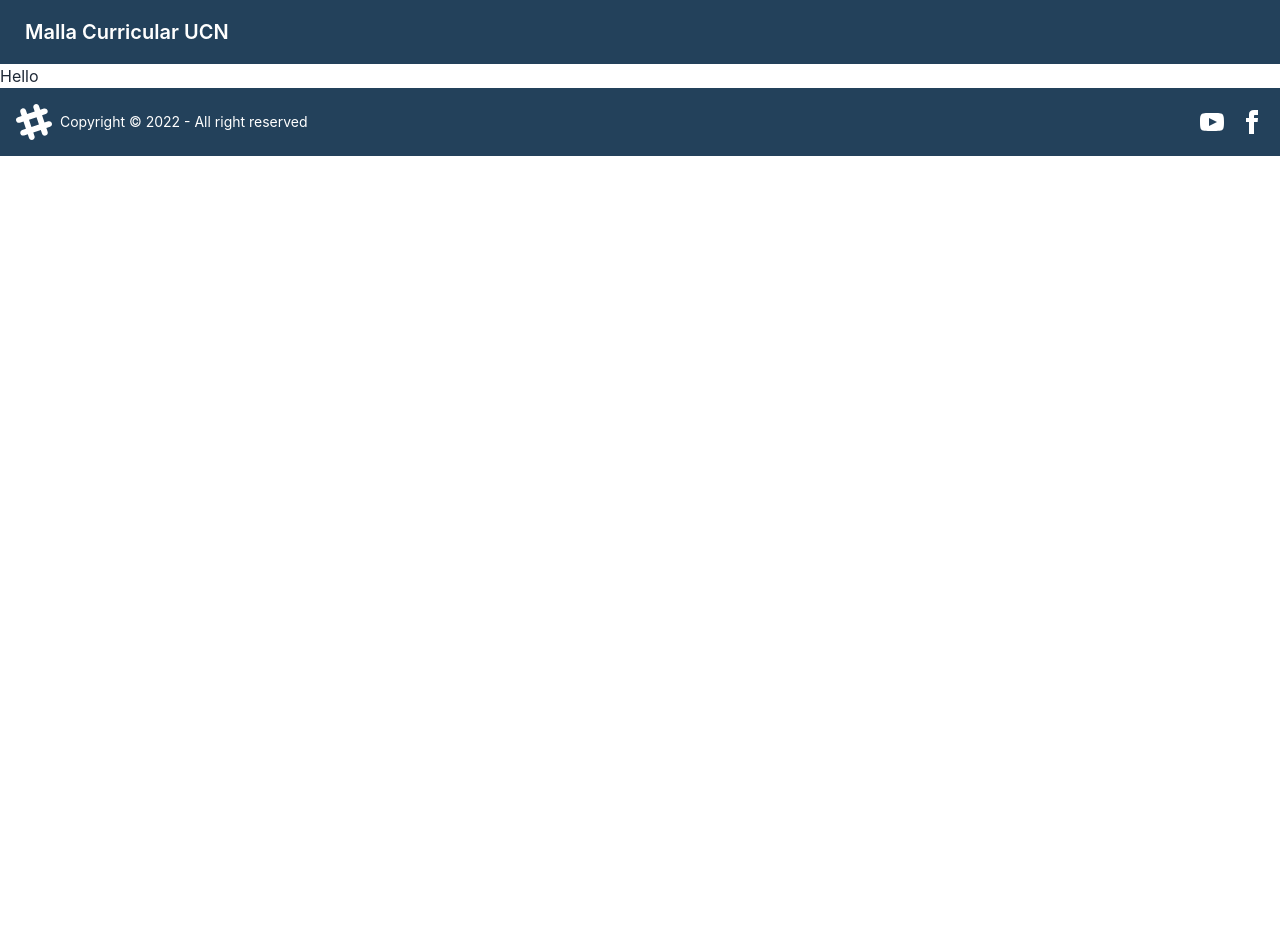
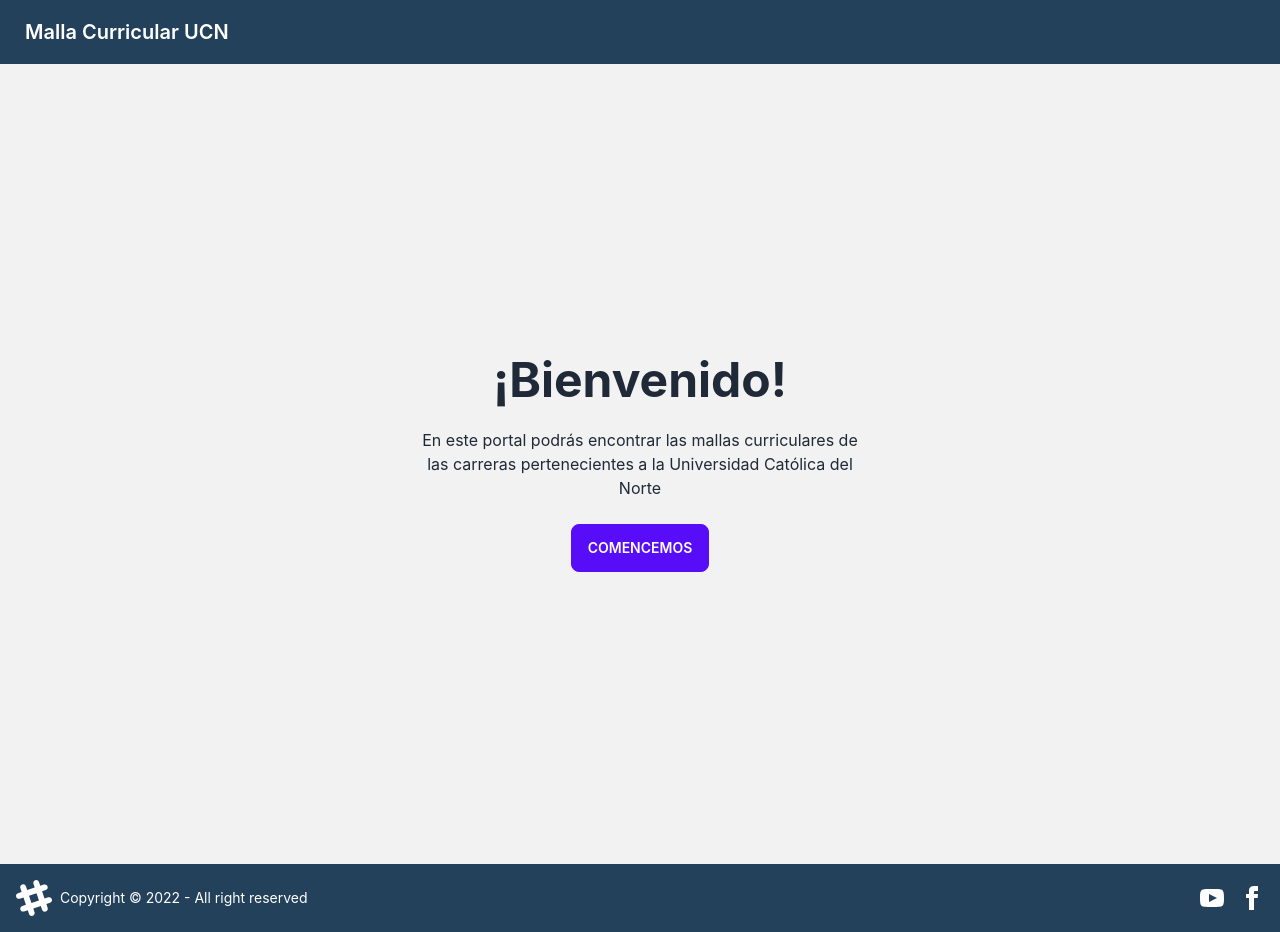
Before and after one commit to JimmyCamus/University-Curriculum, a Next.js app: page / in a window 1280 px wide. Before the commit the page ends 800 px from the top, so only its background shows below. Built offline with nearby package versions, Linux system fonts and the light colour scheme.

Commit message:
feat: hero was added

```diff
--- a/app/page.tsx
+++ b/app/page.tsx
@@ -1,7 +1,9 @@
+import Hero from "../components/Home/Hero";
+
 export default function Home() {
   return (
     <div>
-      <h1 className="">Hello</h1>
+      <Hero />
     </div>
   );
 }
--- /dev/null
+++ b/components/Home/Hero/Hero.tsx
@@ -0,0 +1,22 @@
+import Link from "next/link";
+
+const Hero = () => {
+  return (
+    <div className="hero min-h-screen bg-base-200">
+      <div className="hero-content text-center">
+        <div className="max-w-md">
+          <h1 className="text-5xl font-bold">¡Bienvenido!</h1>
+          <p className="py-6">
+            En este portal podrás encontrar las mallas curriculares de las
+            carreras pertenecientes a la Universidad Católica del Norte
+          </p>
+          <Link href="/careers" className="btn btn-primary">
+            Comencemos
+          </Link>
+        </div>
+      </div>
+    </div>
+  );
+};
+
+export default Hero;
--- /dev/null
+++ b/components/Home/Hero/index.tsx
@@ -0,0 +1,3 @@
+import Hero from "./Hero";
+
+export default Hero;
```
